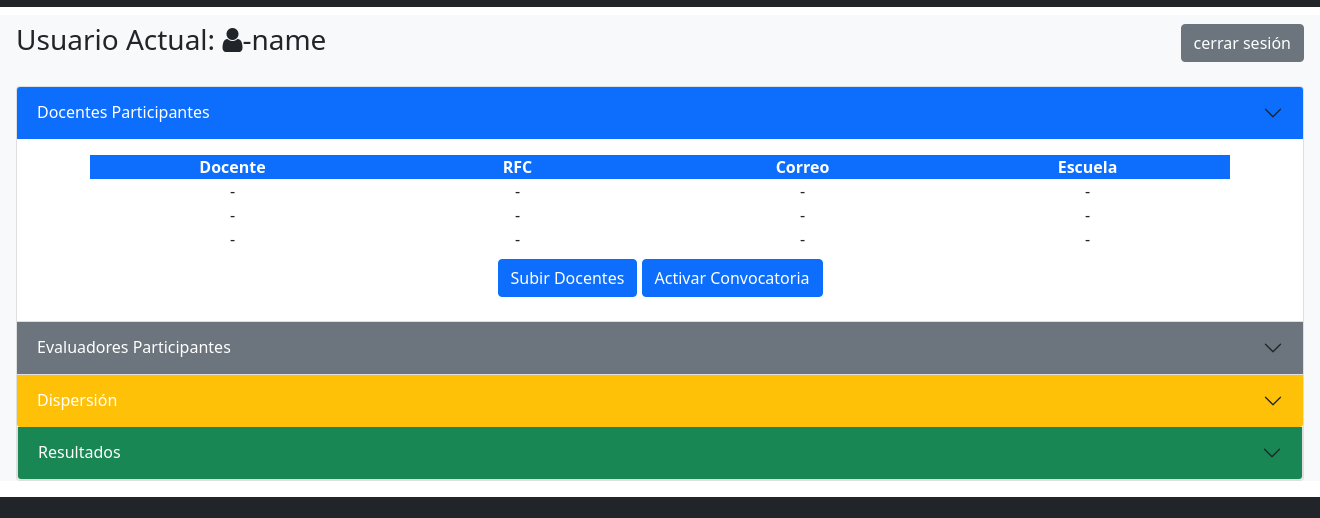
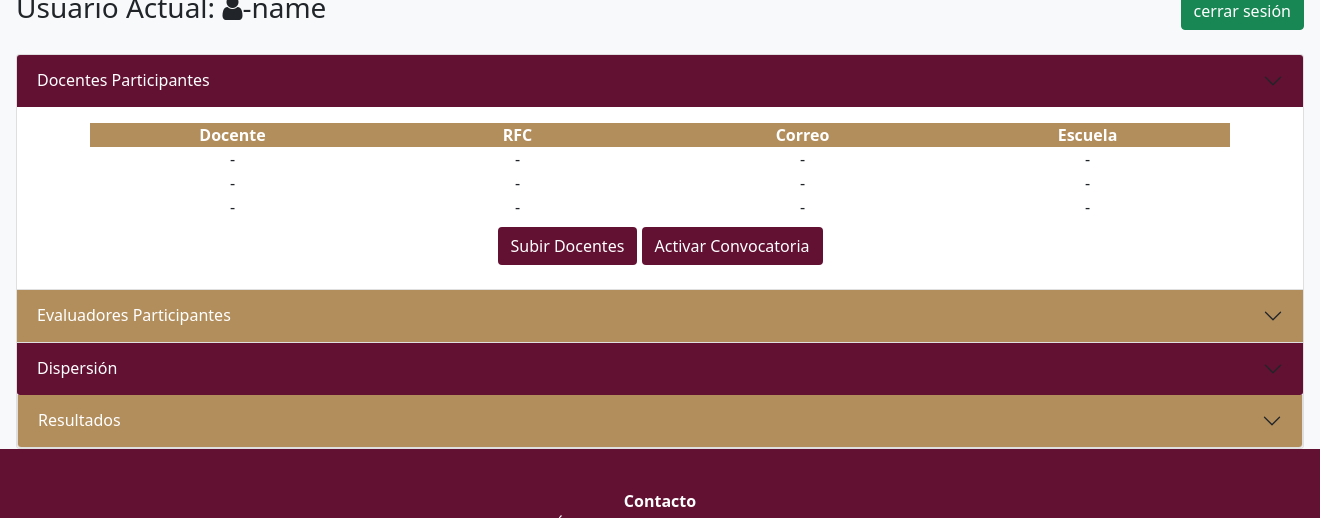
Before and after one commit to eamarquezh/software_evaluador, a PHP site: page /administrador.php in a window 1320 px wide. Shown: the part 169-687 px from the top of the page. Run offline with PHP 8.4, Linux system fonts and the light colour scheme.

Commit message:
administrador-colores

```diff
--- a/administrador.php
+++ b/administrador.php
@@ -27,19 +27,21 @@
     <!-- CSS only -->
     <link rel="stylesheet" href="https://stackpath.bootstrapcdn.com/font-awesome/4.7.0/css/font-awesome.min.css" integrity="sha384-wvfXpqpZZVQGK6TAh5PVlGOfQNHSoD2xbE+QkPxCAFlNEevoEH3Sl0sibVcOQVnN" crossorigin="anonymous">
     <link href="https://cdn.jsdelivr.net/npm/bootstrap@5.0.2/dist/css/bootstrap.min.css" rel="stylesheet" integrity="sha384-EVSTQN3/azprG1Anm3QDgpJLIm9Nao0Yz1ztcQTwFspd3yD65VohhpuuCOmLASjC" crossorigin="anonymous">
-    <title>adninistrador</title>
+    <title>Administrador</title>
 </head>
-<body>
-    <header class="bg-dark text-white" height="240">
+
+<body style="background-color: #621132;">
+    <div class="main-wrapper">
+
         <nav class="navbar">
             <div class="container-fluid">
                 <div>
                     <a href="#">
-                        <img src="http://cdn.hidalgo.gob.mx/logo_gobhidalgo.svg" alt="" width="200"  height="160" class="">
+                        <img alt="gob.mx" src="assets/images/logo_gobhidalgo.png" width="258">
                     </a>
                 </div>
-                <div class="nav navbar-nav text-center">
-                    <h1>Secretaria de Educacion Pública de Hidalgo</h1>
+                <div class="col-sm-12 col-lg-8 col-xl-8 text-white mt-4">
+                    <h1>Dirección General de Formación y Superación Docente</h1>
                 </div>
             </div>
         </nav>
@@ -52,7 +54,7 @@
                 <?php echo '<label a  href="#">Usuario Actual: <strong>'.$nombre_usuario.'</strong><span class="text-end"><i class="fa fa-user"></i></span>-name</label>'?>
             </div>
             <div class="p-2">
-                <?php echo '<a href="cerrarsesion.php"> <button  type="button" class="btn btn-secondary">cerrar sesión</button></a>'?>
+                <?php echo '<a href="cerrarsesion.php"> <button  type="button" class="btn btn-success">cerrar sesión</button></a>'?>
             </div>
           </div>
 
@@ -62,7 +64,7 @@
         <!-- acordeon1 -->
         <div class="accordion-item">
           <h2 class="accordion-header" id="headingOne">
-            <button class="accordion-button collapsed bg-primary text-white" type="button" data-bs-toggle="collapse" data-bs-target="#collapseOne" aria-expanded="true" aria-controls="collapseOne">
+            <button class="accordion-button collapsed text-white" style="background-color: #621132;" type="button"  data-bs-toggle="collapse" data-bs-target="#collapseOne" aria-expanded="true" aria-controls="collapseOne">
               Docentes Participantes
             </button>
           </h2>
@@ -71,16 +73,16 @@
                   <!-- aqui poner el contenido -->
                   <div class="container text-center">
                       <div class="row align-items-start">
-                          <div class="col bg-primary text-white">
+                          <div class="col text-white" style="background-color: #b38e5d;">
                               <b>Docente</b>
                           </div>
-                          <div class="col bg-primary text-white">
+                          <div class="col text-white" style="background-color: #b38e5d;">
                               <b>RFC</b>
                           </div>
-                          <div class="col bg-primary text-white">
+                          <div class="col text-white" style="background-color: #b38e5d;">
                               <b>Correo</b>
                           </div>
-                          <div class="col bg-primary text-white">
+                          <div class="col text-white" style="background-color: #b38e5d;">
                               <b>Escuela</b>
                           </div>
                       </div>
@@ -128,7 +130,7 @@
                       </div>
                   </div>
                   <div class="container text-center p-2">
-                      <button type="button" class="btn btn-primary text-white">Subir Docentes</button> <button type="button" class="btn btn-primary text-white">Activar Convocatoria</button>
+                      <button type="button" class="btn text-white" style="background-color: #621132;">Subir Docentes</button> <button type="button" class="btn text-white" style="background-color: #621132;">Activar Convocatoria</button>
                   </div>
               </div>
           </div>
@@ -136,7 +138,7 @@
         <!-- acordeon2 -->
         <div class="accordion-item">
           <h2 class="accordion-header" id="headingTwo">
-            <button class="accordion-button collapsed bg-secondary text-white" type="button" data-bs-toggle="collapse" data-bs-target="#collapseTwo" aria-expanded="false" aria-controls="collapseTwo">
+            <button class="accordion-button collapsed text-white" style="background-color: #b38e5d;" type="button" data-bs-toggle="collapse" data-bs-target="#collapseTwo" aria-expanded="false" aria-controls="collapseTwo">
                 Evaluadores Participantes
             </button>
           </h2>
@@ -145,16 +147,16 @@
                   <!-- aqui poner el contenido -->
                   <div class="container text-center">
                       <div class="row align-items-start">
-                          <div class="col bg-secondary text-white">
+                          <div class="col text-white" style="background-color: #621132;">
                               <b>Docente</b>
                           </div>
-                          <div class="col bg-secondary text-white">
+                          <div class="col text-white" style="background-color: #621132;">
                               <b>RFC</b>
                           </div>
-                          <div class="col bg-secondary text-white">
+                          <div class="col text-white" style="background-color: #621132;">
                               <b>Correo</b>
                           </div>
-                          <div class="col bg-secondary text-white">
+                          <div class="col text-white" style="background-color: #621132;">
                               <b>Evaluara a</b>
                           </div>
                       </div>
@@ -202,7 +204,7 @@
                       </div>
                   </div>
                   <div class="container text-center p-2">
-                      <button type="button" class="btn btn-secondary text-white">Subir Evaluadores</button> <button type="button" class="btn btn-secondary text-white">Informar a evaluadores</button>
+                      <button type="button" class="btn text-white" style="background-color: #b38e5d;">Subir Evaluadores</button> <button type="button" class="btn text-white" style="background-color: #b38e5d;">Informar a evaluadores</button>
                   </div>
               </div>
           </div>
@@ -210,7 +212,7 @@
         <!-- acordeon3 -->
         <div class="accordion-item">
           <h2 class="accordion-header" id="headingThree">
-            <button class="accordion-button collapsed bg-warning text-white" type="button" data-bs-toggle="collapse" data-bs-target="#collapseThree" aria-expanded="false" aria-controls="collapseThree">
+            <button class="accordion-button collapsed text-white" style="background-color: #621132;" type="button" data-bs-toggle="collapse" data-bs-target="#collapseThree" aria-expanded="false" aria-controls="collapseThree">
                 Dispersión
             </button>
           </h2>
@@ -224,7 +226,7 @@
                                   <label for="exampleInputUMA" class="form-label"><b>Valor actual de la UMA:</b></label>
                                   <input type="uma" class="form-control" id="exampleInputUMA" aria-describedby="Ingrese UMA">
                               </div>
-                              <button type="submit" class="btn btn-warning">Actualizar</button>
+                              <button type="submit" class="btn" style="background-color: #b38e5d;">Actualizar</button>
                           </form>
                       </div>
                   </div>
@@ -233,7 +235,7 @@
         <!-- acordeon4 -->
         <div class="accordion-item">
             <h2 class="accordion-header" id="headingfour">
-              <button class="accordion-button collapsed bg-success text-white" type="button" data-bs-toggle="collapse" data-bs-target="#collapsefour" aria-expanded="false" aria-controls="collapsefour">
+              <button class="accordion-button collapsed text-white" style="background-color: #b38e5d;" type="button" data-bs-toggle="collapse" data-bs-target="#collapsefour" aria-expanded="false" aria-controls="collapsefour">
                   Resultados
               </button>
             </h2>
@@ -242,16 +244,16 @@
                     <!-- aqui poner el contenido -->
                     <div class="container text-center">
                         <div class="row align-items-start">
-                            <div class="col bg-success text-white">
+                            <div class="col text-white" style="background-color: #621132;">
                                 <b>Docente</b>
                             </div>
-                            <div class="col bg-success text-white">
+                            <div class="col text-white" style="background-color: #621132;">
                                 <b>RFC</b>
                             </div>
-                            <div class="col bg-success text-white">
+                            <div class="col text-white" style="background-color: #621132;">
                                 <b>Correo</b>
                             </div>
-                            <div class="col bg-success text-white">
+                            <div class="col text-white" style="background-color: #621132;">
                                 <b>Resultados</b>
                             </div>
                         </div>
@@ -299,7 +301,7 @@
                         </div>
                     </div>
                     <div class="container text-center p-2">
-                        <button type="button" class="btn btn-success text-white">Informar resultados e informar cierre de convocatoria</button>
+                        <button type="button" class="btn text-white" style="background-color: #621132;">Informar resultados e informar cierre de convocatoria</button>
                     </div>
                 </div>
             </div>
@@ -307,27 +309,26 @@
       </div>
 
     </main>
-    <footer class="bg-dark text-white text-center text-lg-start bottom">
-        <div class="container p-4">
-          <div class="row">
-            <div class="col-lg-4 col-md-3 mb-3 mb-md-0">
-                <img src="https://cdn.hidalgo.gob.mx/logo_hgo_2019.png" alt="" width="100"  height="80" class="">
+    <footer class="col-12" style="height:100px">
+        <div class="align-items-centers">
+          <div class="row  d-flex align-items-center justify-content-center">
+
+            <div class="col-4 text-center text-white fs-3 mt-4">
+                <img style="width:50%" src="assets/images/logotipohidalgo.png">
             </div>
-            <div class="col-lg-4 col-md-3 mb-3 mb-md-0">
-              <h5 class="text-center">Contacto</h5>
-                <div class="text-center">
+
+            <div class="col-4  text-center mt-4 align-items-center justify-content-center text-white">
+              <strong class="fs-6">Contacto</strong>
+              <div class="text-center">
                 <p>Blvd. Felipe Ángeles s/n C.P. 42083,Pachuca de Soto, Hidalgo, México</p>
                 <p>Horario de atención: 09:00 a 16:30</p>
-
-               <p>Dirección General de Formación y Superación Docente Tel. 771 791 42 73 y 771 791 45 13</p>
-                <p>Departamento de Educacción Normal Tel. 771 710 05 84</p>
+                <p>Dirección General de Formación y Superación Docente  Tel. 771 791 42 73 y 771 791 45 13</p>
+                <p>Departamento de Educación Normal Tel. 771 710 05 84</p>
                 </div>
             </div>
-            <div class="col-lg-4 col-md-3 mb-3 mb-md-0">
-                <div class="text-end">
-                    <a href="#">
-                        <img src="http://cdn.hidalgo.gob.mx/escudo_blanco.svg" alt="" width="200"  height="160" class="">
-                    </a>
+            <div class="col-4  text-center mt-4 align-items-center justify-content-center text-white">
+                        <img  style="width:20%" src="assets/images/escudo_blanco.svg">
+                        <p>© 2022 Secretaría de Educación Pública</p>
                 </div>
             </div>
           </div>
@@ -346,7 +347,6 @@
       dataType:'text',
       success : function( data ){
         location.reload();
-
       }
     });
   }
```
